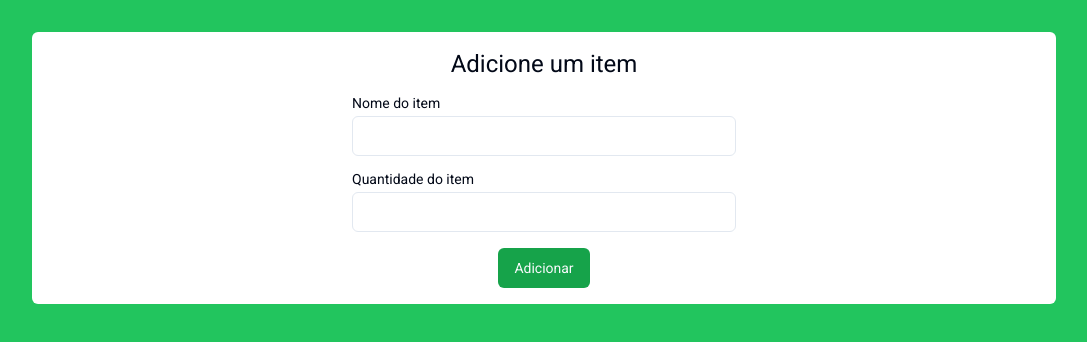
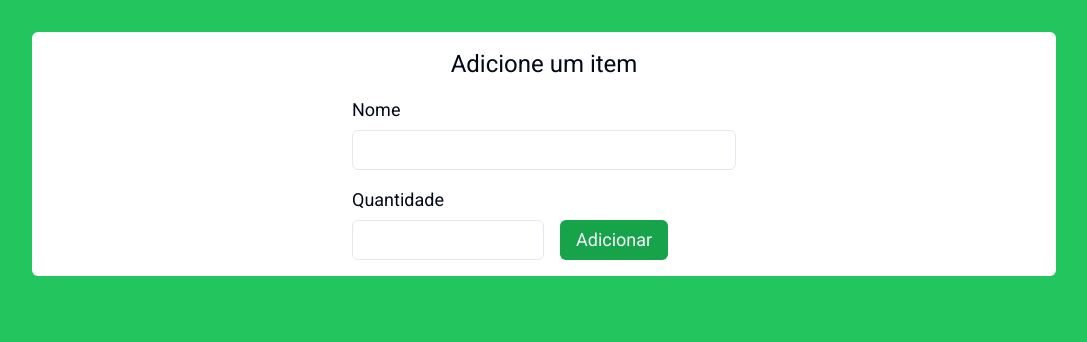
Before and after one commit to raphaelslima/frontendACEA, a Next.js app: page / in a window 1280 px wide. Shown: the top 342 px of the page, without its empty margins (96-1183 px from the left). Built offline with nearby package versions, Linux system fonts and the light colour scheme.

Commit message:
feat: add responsive form

```diff
--- a/src/components/Form/index.tsx
+++ b/src/components/Form/index.tsx
@@ -10,14 +10,16 @@ const Form = ()=> {
             <h1 className="text-center text-2xl">Adicione um item</h1>
             <form className="mt-4 flex flex-col justify-center items-center gap-4">
                 <div className="grid w-full max-w-sm items-center gap-1.5">
-                    <Label htmlFor="itemName">Nome do item</Label>
+                    <Label htmlFor="itemName" className="md:text-lg">Nome</Label>
                     <Input type="text" id="itemName" />
                 </div>
                 <div className="grid w-full max-w-sm items-center gap-1.5">
-                    <Label htmlFor="qtdItem">Quantidade do item</Label>
-                    <Input type="number" id="qtdItem"/>
+                    <Label htmlFor="qtdItem" className="md:text-lg">Quantidade</Label>
+                    <div className="flex flex-row justify-between items-center md:justify-start md:gap-4">
+                        <Input type="number" id="qtdItem" className="w-1/2"/>
+                        <Button className="bg-green-600 md:text-lg hover:scale-110 hover:bg-green-600">Adicionar</Button>
+                    </div>
                 </div>
-                <Button className="bg-green-600 hover:scale-110 hover:bg-green-600">Adicionar</Button>
             </form>
         </div>
     )
```
